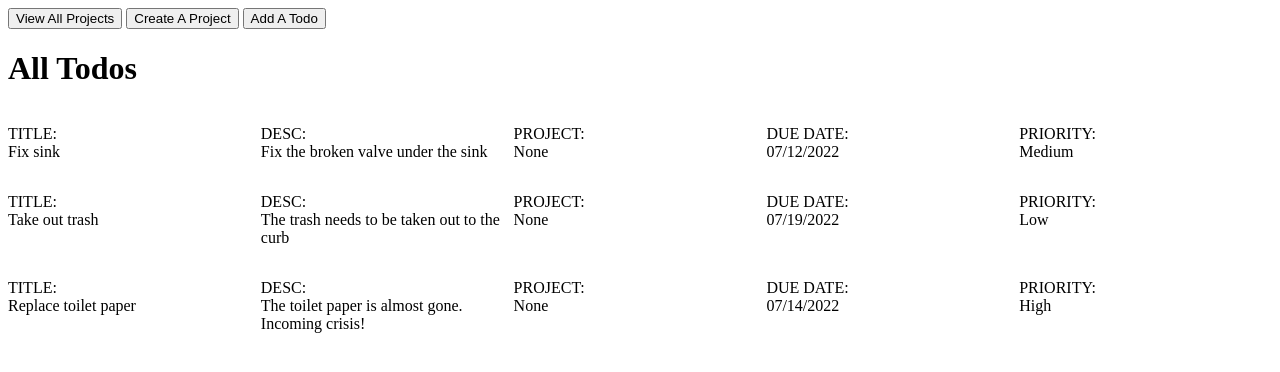
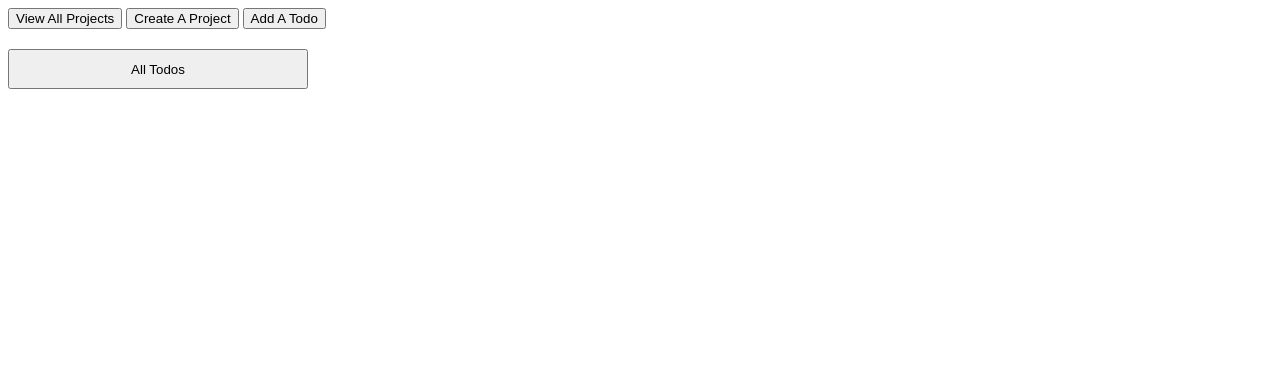
Before and after one commit to romangdev/todo-list, a plain HTML site: page index.html in a window 1280 px wide. Both pictures are taken after a click on the button "View All Projects". Drawn offline with Linux system fonts and the light colour scheme.

Commit message:
Display all projects on appropriate button click
When user clicks the "View All Projects" button, the display will
update to list all projects the user has currently made.

```diff
--- a/src/main.js
+++ b/src/main.js
@@ -41,6 +41,7 @@ mainDiv.appendChild(title);
 
 let todoDiv = null;
 
+// Display all todos as default page when user first loads up site
 defaultProject.todos.forEach((todo) => {
   displayCon.combineTodoProps(todo.title, todo.description, todo.project, todo.dueDate,
                               todo.priority, todoDiv, mainDiv);
@@ -70,3 +71,20 @@ document.addEventListener('click', (e) => {
     console.log(projects);
   }
 });
+
+document.addEventListener('click', (e) => {
+  if (e.target.className === "btn-all-projects") {
+    displayCon.removeAllChildNodes(mainDiv);
+    projects.forEach((project) => {
+      let newProjectPara = document.createElement('button');
+      mainDiv.appendChild(newProjectPara);
+      newProjectPara.innerText = `${project.name}`;
+    });
+  }
+});
+
+mainDiv.addEventListener('click', (e) => {
+  if (e.target.localName === 'button') {
+    console.log(e.target.innerText);
+  }
+});
--- a/styles/style.css
+++ b/styles/style.css
@@ -6,3 +6,15 @@
 .main > div > p {
   width: 20%;
 }
+
+.main {
+  display: flex;
+  flex-direction: column;
+  margin-top: 20px;
+}
+
+.main > button {
+  width: 300px;
+  height: 40px;
+  margin-bottom: 10px;;
+}
```
